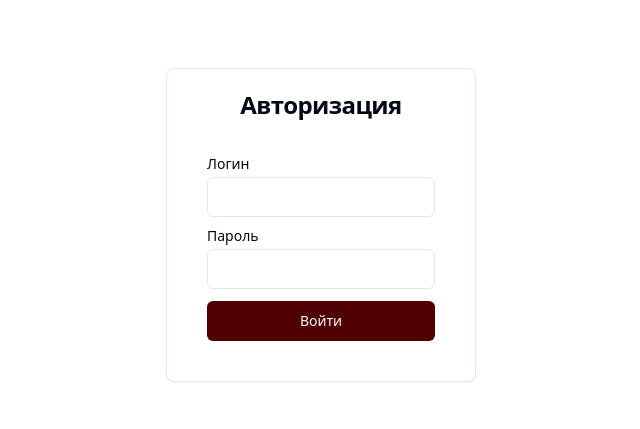
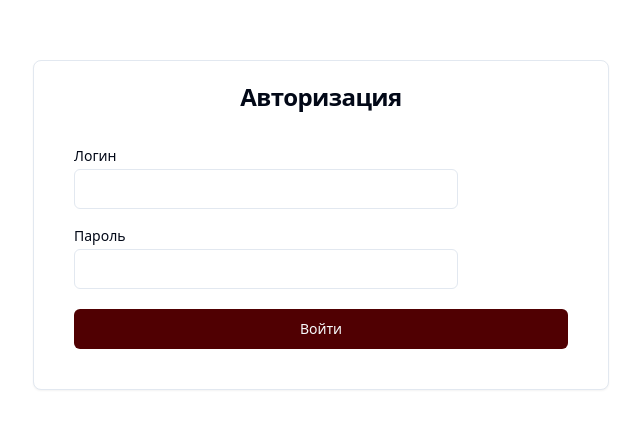
Before and after one commit to iufb/queue, a Next.js app: page /admin/login in a window 1280 px wide. Shown: the part 175-604 px from the top of the page, without its empty margins (319-959 px from the left). Built offline with nearby package versions, Linux system fonts and the light colour scheme; no server answers.

Commit message:
fix: spasibo prekrasnomu uniku

```diff
--- a/src/features/AdminLoginForm.tsx
+++ b/src/features/AdminLoginForm.tsx
@@ -32,12 +32,12 @@ export const AdminLoginForm = () => {
             .finally(() => setLoading(false));
     };
     return (
-        <Card>
+        <Card className="max-w-xl w-full">
             <CardHeader>
                 <CardTitle className="text-center">Авторизация</CardTitle>
             </CardHeader>
-            <CardContent>
-                <form className="flex flex-col gap-3 p-4" onSubmit={handleLogin}>
+            <CardContent >
+                <form className=" space-y-5 p-4" onSubmit={handleLogin}>
                     <Input
                         label="Логин"
                         type="text"
@@ -57,7 +57,7 @@ export const AdminLoginForm = () => {
                         }
                     />
                     {error && <span className="error">{error}</span>}
-                    <Button>Войти</Button>
+                    <Button className="w-full">Войти</Button>
                 </form>
             </CardContent>
         </Card>
--- a/src/features/AdminQueueView.tsx
+++ b/src/features/AdminQueueView.tsx
@@ -69,7 +69,6 @@ export const AdminQueueView = ({ }: AdminQueueViewProps) => {
                     <ClockIcon className="my-auto " />
                     <section>
                         <p className="text-lg">В обработке </p>
-                        <span className="text-sm">{current.current.discipline}</span>
                         <span className="block font-bold ">Номер : #{current.current.id}</span>
                     </section>
                 </section>
--- a/src/features/CurrentQueueView.tsx
+++ b/src/features/CurrentQueueView.tsx
@@ -94,7 +94,6 @@ export const CurrentQueueView = ({ }: CurrentQueueViewProps) => {
                 <h2 className="text-xl font-semibold text-gray-800">
                     {t("table")} #{current?.table}
                 </h2>
-                <p className="text-sm text-gray-500">{current?.discipline}</p>
             </div>
 
             <div className="flex flex-col items-center gap-3">
--- a/src/features/QueueForm.tsx
+++ b/src/features/QueueForm.tsx
@@ -1,11 +1,9 @@
 "use client";
-import { DisciplinesSelect } from "@/features/DisciplinesSelect";
 import { createQueue } from "@/shared/api";
 import { useRequest } from "@/shared/lib";
 import {
     Button,
     Card,
-    CardDescription,
     CardHeader,
     CardTitle
 } from "@/shared/ui";
@@ -50,13 +48,13 @@ export const QueueForm = () => {
         <Card>
             <CardHeader>
                 <CardTitle>{t("title")}</CardTitle>
-                <CardDescription>{t("desc")}</CardDescription>
+                {/* <CardDescription>{t("desc")}</CardDescription> */}
             </CardHeader>
             <form onSubmit={handleSubmit} className="flex flex-col gap-4 p-4">
-                <DisciplinesSelect onValueChange={(value) => setProgram(value)} />
+                {/* <DisciplinesSelect onValueChange={(value) => setProgram(value)} /> */}
                 {error && <span className="error">{error}</span>}
                 {success && <span className="success">{success}</span>}
-                <Button className="mt-6" type="submit" loading={loading} disabled={program == ""}>
+                <Button className="mt-6" type="submit" loading={loading} disabled={loading}>
                     {t("submitBtn")}
                 </Button>
             </form>
```
